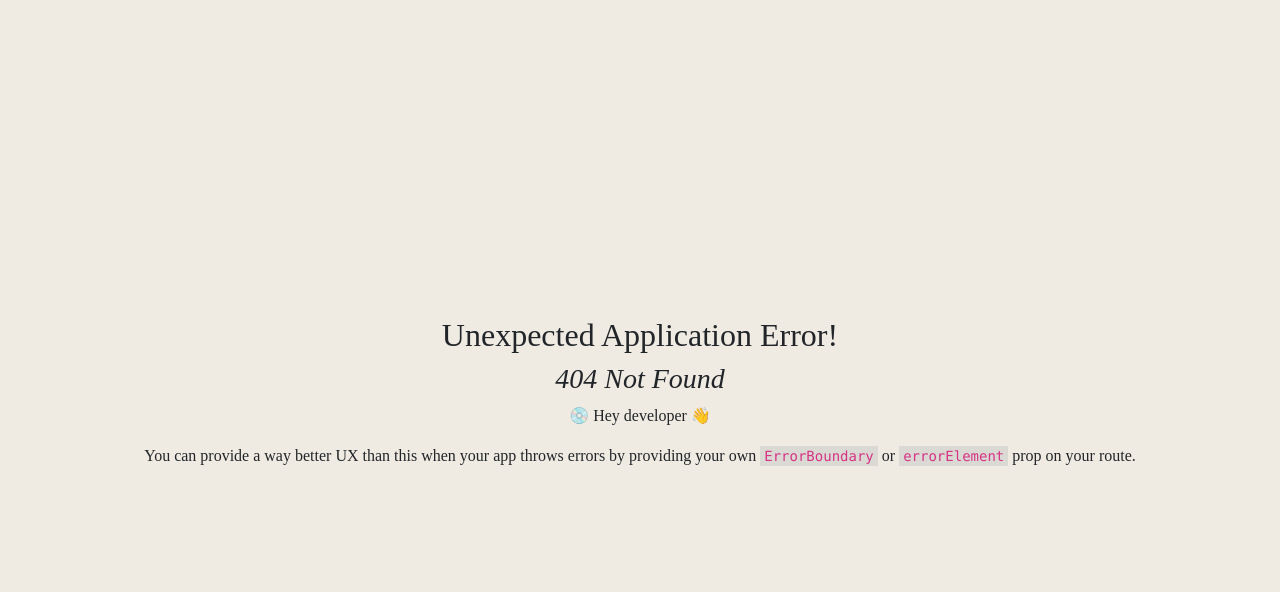
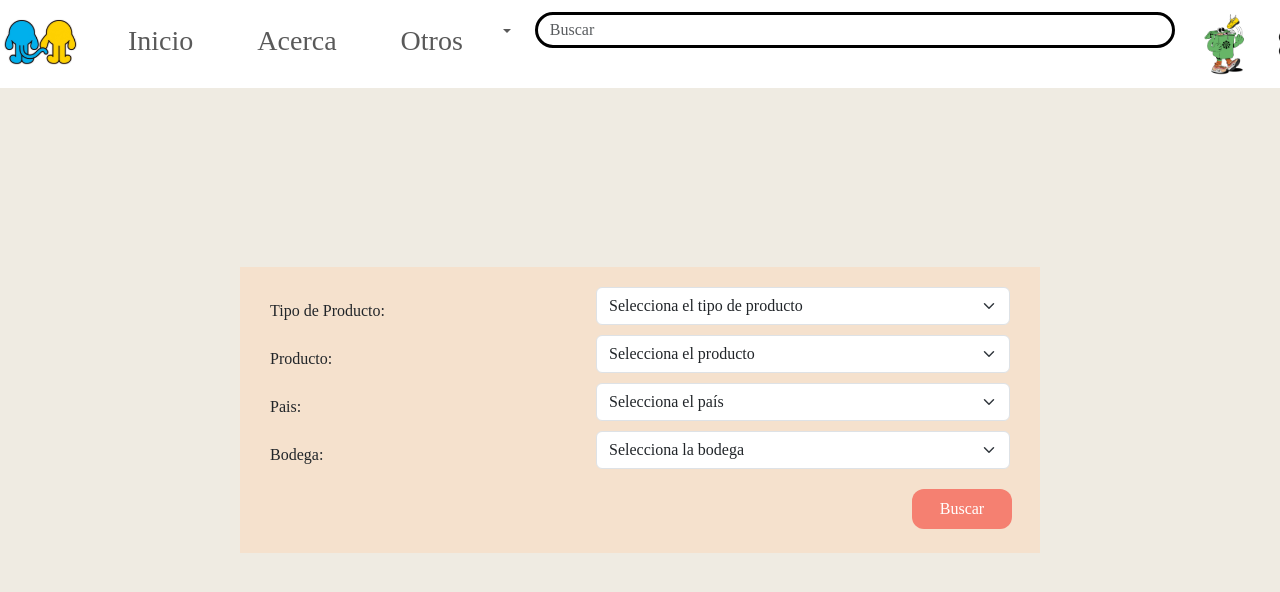
Before and after one commit to ERodbot/Package-Hub, a React (Vite) app in the folder my-vue-app/: page /busqueda in a window 1280 px wide. Before the commit this address had no page. Shown: the top 592 px of the page. Built offline with nearby package versions, Linux system fonts and the light colour scheme; a web font is replaced by a local one.

Commit message:
menuBusqueda

```diff
--- /dev/null
+++ b/my-vue-app/src/Pages/User/FiltroBusqueda/busqueda.css
@@ -0,0 +1,36 @@
+.contenedorFormulario {
+  flex-direction: column;
+  display: flex;
+  margin-top: 20px;
+  width: 800px;
+  background-color: #f5e1cd;
+  padding: 20px 30px 1dvb 30px;
+}
+
+.labelWrapper {
+  flex: 1;
+  display: flex;
+  align-items: center;
+}
+
+.labelContainer {
+  text-align: left;
+  width: 580px;
+  max-width: 480px;
+}
+
+.contenedorFormularioProdu {
+  margin-bottom: 10px;
+  margin-left: 20px;
+  width: 100%;
+}
+
+.buscarBtn {
+  background-color: #f58071;
+  border-radius: 12px;
+  border: none;
+  margin-left: 84%;
+  margin-top: 10px;
+  height: 40px;
+  width: 100px;
+}
--- /dev/null
+++ b/my-vue-app/src/Pages/User/FiltroBusqueda/busqueda.jsx
@@ -0,0 +1,40 @@
+import React from "react";
+import { Container, Row, Col, Form, Button, InputGroup } from 'react-bootstrap';
+import "./busqueda.css";
+import PaginaBase from "../../General/PaginaBase/PaginaBase";
+
+const secciones = [
+  { label: "Tipo de Producto", placeholder: "Selecciona el tipo de producto", values: ["Uno", "Two", "Three"] },
+  { label: "Producto", placeholder: "Selecciona el producto", values: ["A", "B", "C"] },
+  { label: "Pais", placeholder: "Selecciona el país", values: ["USA", "Canada", "Mexico"] },
+  { label: "Bodega", placeholder: "Selecciona la bodega", values: ["Alpha", "Beta", "Gamma"] }
+];
+
+function Busqueda() {
+  return (
+    <PaginaBase>
+      <Form className="contenedorFormulario">
+        {secciones.map((seccion, index) => (
+          <div key={index} className="labelWrapper">
+            <div class="labelContainer">
+            <label className="label">{seccion.label}:</label>
+            </div>
+            <Form.Select aria-label="Default select example" className='contenedorFormularioProdu'>
+              <option>{seccion.placeholder}</option>
+              {seccion.values.map((value, valueIndex) => (
+                <option key={valueIndex} value={value}>{value}</option>
+              ))}
+            </Form.Select>
+          </div>
+        ))}
+        <Form.Group as={Row} className="mb-3">
+          <Col sm={{ span: 10, offset: 2 }}>
+            <Button className="buscarBtn" type="submit">Buscar</Button>
+          </Col>
+        </Form.Group>
+      </Form>
+    </PaginaBase>
+  );
+}
+
+export default Busqueda;
--- a/my-vue-app/src/Router.jsx
+++ b/my-vue-app/src/Router.jsx
@@ -10,6 +10,8 @@ import Receipt from "./Pages/User/Receipt/Receipt";
 import BuyingPage from "./Pages/User/BuyingPage/BuyingPage";
 import Ordenes from "./Pages/Facturacion/Ordenes.jsx";
 import Profile from "./Pages/User/Profile/ProfileC.jsx";
+import Busqueda from "./Pages/User/FiltroBusqueda/busqueda.jsx";
+
 
 const Router = createBrowserRouter([
   {
@@ -49,6 +51,10 @@ const Router = createBrowserRouter([
     path: "/profileCliente",
     element: <Profile />,
   },
+  {
+    path: "/busqueda",
+    element: <Busqueda />,
+  },
 ]);
 
 export default Router;
```
